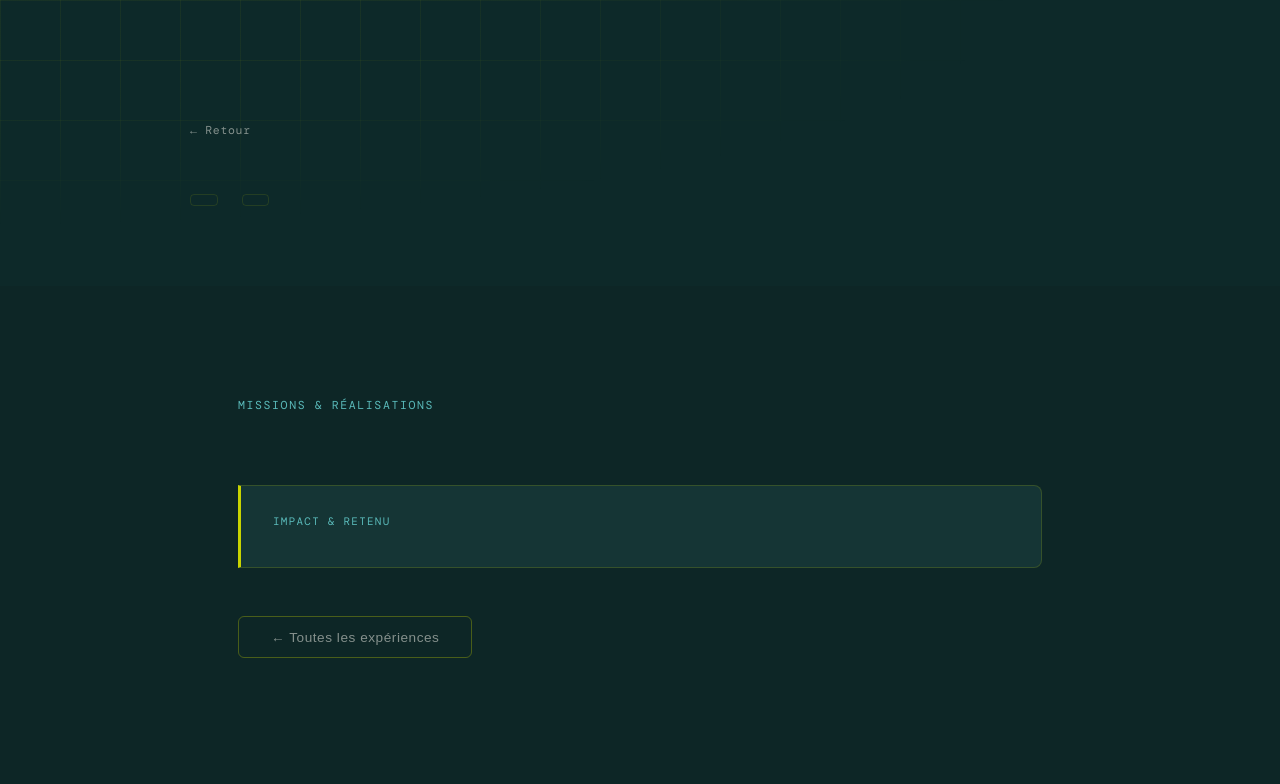
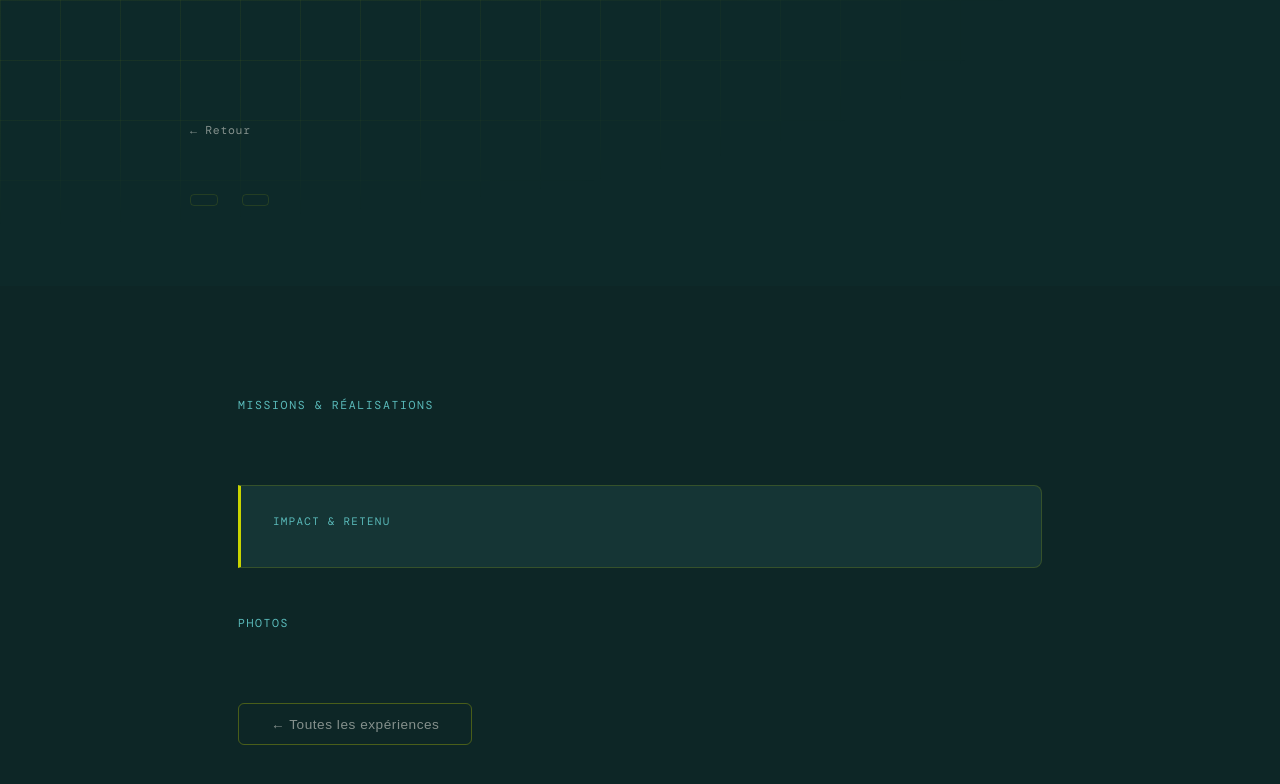
Before and after one commit to nathangomeswork/Portfolio, a plain HTML site: page experiences/bpri-2023.html in a window 1280 px wide. Drawn offline with nearby package versions, Linux system fonts and the light colour scheme; a web font is replaced by a local one.

Commit message:
Update bpri-2023.html

```diff
--- a/experiences/bpri-2023.html
+++ b/experiences/bpri-2023.html
@@ -39,6 +39,12 @@
     <div class="impact-text" id="exp-impact"></div>
   </div>
 
+   <!-- Galerie photos -->
+  <div class="galerie-section">
+    <div class="missions-titre" style="margin-bottom:1.5rem">Photos</div>
+    <div class="galerie-grid" id="exp-galerie"></div>
+  </div>
+
   <div style="margin-top:3rem">
     <a href="/Portfolio/index.html#experiences" class="btn-ghost">← Toutes les expériences</a>
   </div>
```
